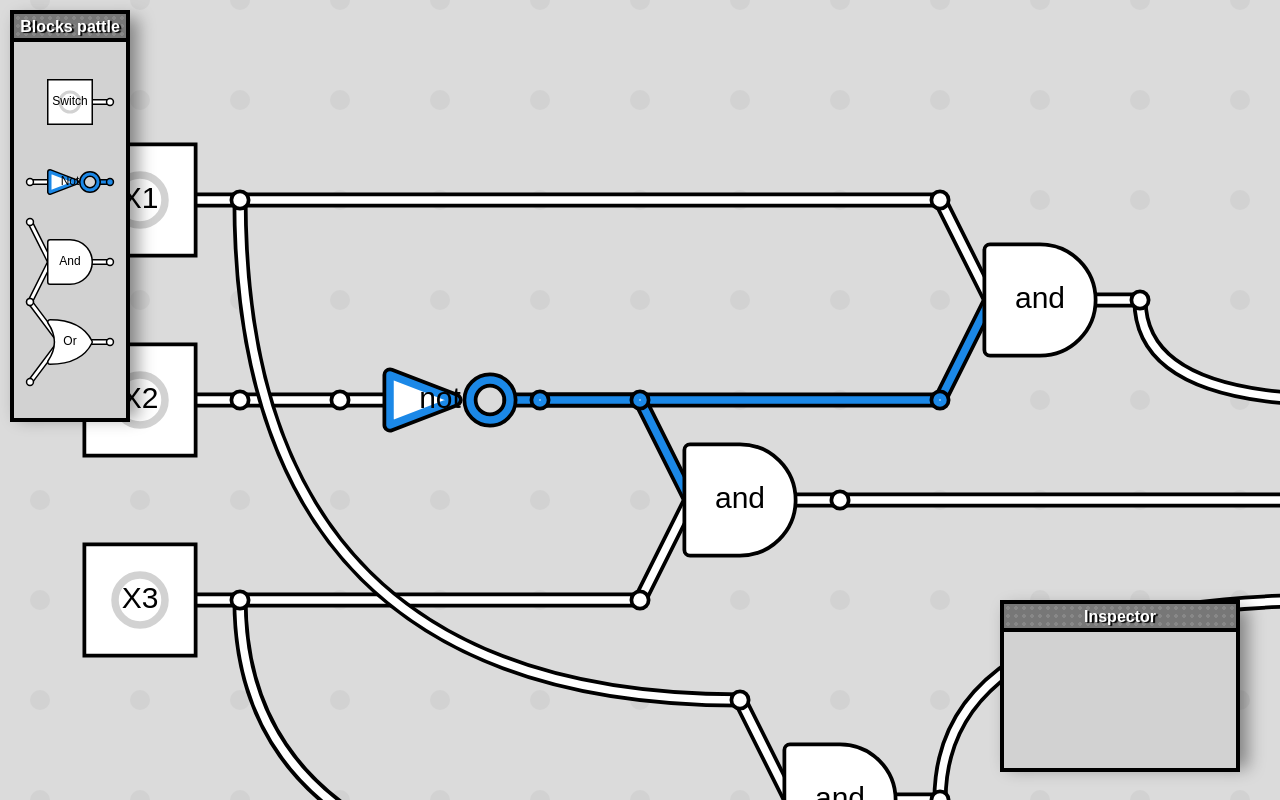
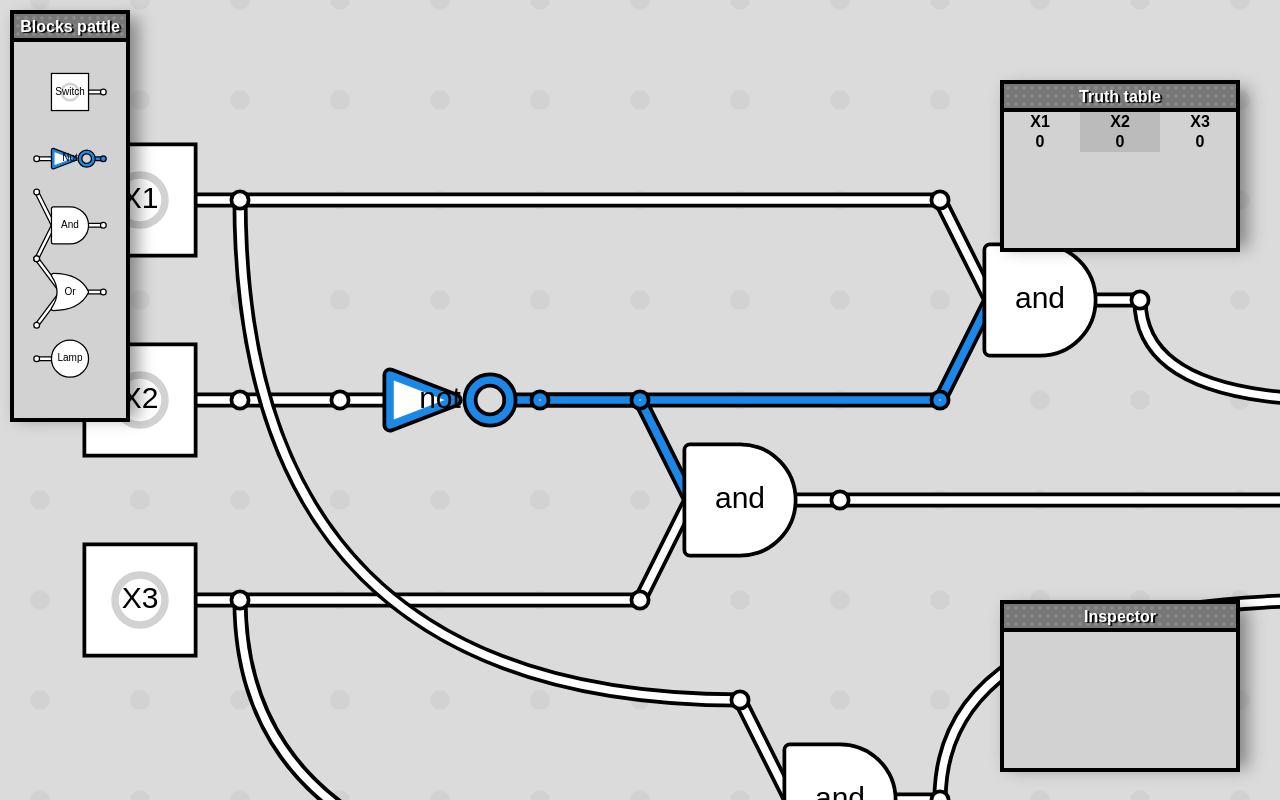
Before and after one commit to Agzam-Ar/boolsim, a React (Create React App) app: page / in a window 1280 px wide. Built offline with nearby package versions, Linux system fonts and the light colour scheme.

Commit message:
Added truth table frame

```diff
--- a/public/index.html
+++ b/public/index.html
@@ -24,7 +24,7 @@
       work correctly both with client-side routing and a non-root public URL.
       Learn how to configure a non-root public URL by running `npm run build`.
     -->
-    <title>React App</title>
+    <title></title>
   </head>
   <body>
     <noscript>You need to enable JavaScript to run this app.</noscript>
--- a/src/App.css
+++ b/src/App.css
@@ -65,3 +65,8 @@ input {
     outline: none;
     border: none;
 }
+
+select {
+    outline: none;
+    border: none;
+}
--- a/src/Themes.js
+++ b/src/Themes.js
@@ -43,6 +43,7 @@ const Themes = {
 
     	frameBorderColor: "#1C0062",
     	frameBackground: "#0A0023",
+    	frameBackgroundAccent: "#0A0023",
     	frameHeadSize: "20px",
 		frameResizeGap: "4px",
     	frameHeadColor: "#050010",
@@ -67,10 +68,11 @@ const Themes = {
     	funcColor: "#fff",
     	funcAccent: "#D2D2D2",
 
-    	selectColor: "#da00ff",
+    	selectColor: "#673AB7",
 
     	frameBorderColor: "#000",
     	frameBackground: "#D2D2D2",
+    	frameBackgroundAccent: "#BBB",
     	frameColor: "#000",
     	frameHeadSize: "20px",
 		frameResizeGap: "4px",
@@ -79,6 +81,9 @@ const Themes = {
 
     	inputBackground: "#eee",
     	inputBackgroundHover: "#FFF",
+
+    	tableResultBackground: "#92ccff",
+    	tableResultBackgroundAccent: "#69b9ff",
 
 		powerSize: .75,
 		glow: false,
--- a/src/Vars.js
+++ b/src/Vars.js
@@ -103,6 +103,26 @@ const decodeState = (code, props={index:0}) => {
 	return decoded;
 }
 
+const applyDecodedState = (code) => {
+	try {
+		let decoded = decodeState(code);
+		if(decoded != undefined) {
+			state = decoded;
+			nextId = 0;
+			for (let b of Object.values(state.blocks)) {
+				nextId = Math.max(nextId, b.id);
+			}
+			nextId++;
+			Vars.$renderScheme();
+			return decoded;
+		} else {
+			console.error("State not decoded");
+		}
+	} catch (e) {
+		console.log(e);
+	}
+	return undefined;
+}
 
 const addToHistory = () => {
 	historyIndex++;
@@ -133,12 +153,14 @@ let Vars = {
 		or: 		2,
 		not: 		3,
 		node:		4,
+		lamp:		5,
 	},
 	tilesize: 10,
 	nodesize: .3,
 	camera: {x:getLocalStorageItem('camera.x', 0), y:getLocalStorageItem('camera.y', 0), width: window.innerWidth, height: window.innerHeight, scale: getLocalStorageItem('camera.scale', 1/10)},
 	mouse: {draggBlock: undefined, draggStart: undefined},
 	selected: {},
+	getNextId: () => nextId,
 	createBlock: (props) => new Block(props),
 	createLink: (props) => new Wire(props),
 	getHistory: () => history,
@@ -203,6 +225,7 @@ class Frame {
 			if(k == 'x' || k == 'y' || k == 'w' || k == 'h' || k == 'minw' || k == 'minh') this.box[k] = props[k];
 			else this[k] = props[k];
 		}
+		this.render = () => {};
 	}
 
 	hasPoint(p) {
@@ -231,6 +254,14 @@ frames["blocks-inspector"] = new Frame({
 	minw:window.innerHeight*3/40, 	minh:window.innerHeight*3/40});
 
 
+frames["truth-table"] = new Frame({
+	x:getLocalStorageItem('frame.truth-table.x', window.innerWidth- window.innerHeight*7/20),
+	y:getLocalStorageItem('frame.truth-table.y', window.innerHeight*2/20),
+	w:getLocalStorageItem('frame.truth-table.w', window.innerHeight*3/10),
+	h:getLocalStorageItem('frame.truth-table.h', window.innerHeight*4/20),
+	minw:window.innerHeight*3/40, 	minh:window.innerHeight*3/40});
+
+
 window["Vars"] = Vars;
 
 class Block {
@@ -246,6 +277,7 @@ class Block {
 				$props.preset = undefined;
 				$props.x = pos.x/Vars.tilesize;
 				$props.y = pos.y/Vars.tilesize;
+				$props.name = "";
 				console.log($props);
 				return new Block($props);
 			}
@@ -268,6 +300,10 @@ class Block {
 		if(type == Vars.blockTypes.switch) {
 	    	this.outputs = 1;
 	    	this.inputs  = 0;
+		}
+		if(type == Vars.blockTypes.lamp) {
+	    	this.outputs = 0;
+	    	this.inputs  = 1;
 		}
 		if(type == Vars.blockTypes.or || type == Vars.blockTypes.and) {
 	    	this.outputs = 1;
@@ -305,6 +341,12 @@ class Block {
 		this.updatePorts();
 	}
 
+
+	setActive(active) {
+		this.active = active;
+		this.update();
+		Vars.frame("truth-table").render();
+	}
 
 	static decode(code, props) {
 		let block = {x:0,y:0};
@@ -349,6 +391,8 @@ class Block {
 	update() {
 		this.updatePorts();
 
+
+
 		for (let l of Object.values(this.listeners)) {
 			if(l != undefined) l();
 		}
@@ -389,6 +433,14 @@ class Block {
 		if(this.type == Vars.blockTypes.switch) {
 			for (var i = 0; i < this.oPorts.length; i++) {
 				this.oPorts[i].active = this.active;
+			}
+		}
+		if(this.type == Vars.blockTypes.lamp) {
+			this.active = false;
+			for (var i = 0; i < this.iPorts.length; i++) {
+				if(!this.iPorts[i].active) continue;
+				this.active = true;
+				break;
 			}
 		}
 		if(this.type == Vars.blockTypes.or) {
@@ -553,6 +605,10 @@ class Wire {
 			this.remove();
 			return;
 		}
+		if(from.oPorts[this.fromPort] == undefined) {
+			this.remove();
+			return;
+		}
 		to.iPorts[this.toPort].active = from.oPorts[this.fromPort].active;
 		to.update();
 	}
@@ -604,20 +660,21 @@ window.addEventListener('keydown', e => {
 		}
 		if(e.code == 'KeyO') {
 			try {
-				let decoded = decodeState(window.location.hash.substring(1));
-				console.log("Decoded state", decoded);
-				if(decoded != undefined) {
-					state = decoded;
-					nextId = 0;
-					for (let b of Object.values(state.blocks)) {
-						nextId = Math.max(nextId, b.id);
-					}
-					nextId++;
-					Vars.$renderScheme();
-					console.log("Successfully opened!");
-				} else {
-					console.error("State not decoded");
-				}
+				applyDecodedState(window.location.hash.substring(1));
+				// let decoded = decodeState(window.location.hash.substring(1));
+				// console.log("Decoded state", decoded);
+				// if(decoded != undefined) {
+				// 	state = decoded;
+				// 	nextId = 0;
+				// 	for (let b of Object.values(state.blocks)) {
+				// 		nextId = Math.max(nextId, b.id);
+				// 	}
+				// 	nextId++;
+				// 	Vars.$renderScheme();
+				// 	console.log("Successfully opened!");
+				// } else {
+				// 	console.error("State not decoded");
+				// }
 			} catch (e) {
 				console.log(e);
 			}
@@ -820,6 +877,8 @@ new Block({preset: true, type: Vars.blockTypes.switch, 	 name: "Switch", angle:
 new Block({preset: true, type: Vars.blockTypes.not, 	 name: "Not", angle: 0});
 new Block({preset: true, type: Vars.blockTypes.and, 	 name: "And", angle: 0});
 new Block({preset: true, type: Vars.blockTypes.or, 	 	 name: "Or", angle: 0});
+new Block({preset: true, type: Vars.blockTypes.lamp, 	 name: "Lamp", angle: 0});
+
 // new Block({preset: true, hidden: true, type: Vars.blockTypes.node, 	 name: "Node", angle: 0});
 wirePreset = new Wire({preset: true});
 
@@ -830,8 +889,9 @@ let needExample = true;
 if(window.location.hash.length > 1) {
 	needExample = false;
 	try {
-		let decoded = decodeState(window.location.hash.substring(1));
-		console.log("Decoded state", decoded);
+
+		let decoded = applyDecodedState(window.location.hash.substring(1));//decodeState(window.location.hash.substring(1));
+		// console.log("Decoded state", decoded);
 		if(decoded == undefined) {
 			needExample = true;
 		} else {
--- a/src/sim/Editor.css
+++ b/src/sim/Editor.css
@@ -69,7 +69,7 @@ svg.block-pattle:hover {
 	padding: .1em .1em;
 }
 
-.inspector-box > input {
+.inspector-box > input, .inspector-box > select {
 	color: var(--frame-color);
 	background: var(--input-background);
 	padding: .25em 1em calc(.25em + 1px)  1em;
@@ -77,16 +77,54 @@ svg.block-pattle:hover {
 	box-shadow: 0 -1px 0 -1px var(--select-color) inset;
 }
 
+.inspector-box > select {
+	border-right: .5em var(--input-background) solid;
+}
+
 .inspector-box > input:hover {
 	background: var(--input-background-hover);
+}
+.inspector-box > select:hover {
+	background: var(--input-background-hover);
+	border-right: .5em var(--input-background) solid;
 }
 .inspector-box > input:focus {
 	box-shadow: 0 -1px 0 1px var(--select-color) inset;
 }
 
+.truth-table-box {
+	display: flex;
+    justify-content: space-evenly;
+    align-items: stretch;
+    flex-direction: column;
+}
+
+.truth-table-box > table {
+	border-spacing: 0;
+}
+
+.truth-table-head {
+
+}
+.truth-table-body {
+
+}
+
+.truth-table-head:nth-child(even), .truth-table-body:nth-child(even) {
+	background: var(--frame-background-accent);
+}
+
+.truth-table-head.o, .truth-table-body.o {
+	background: var(--table-result-background);
+}
+.truth-table-head.o:nth-child(even), .truth-table-body.o:nth-child(even) {
+	background: var(--table-result-background-accent);
+}
+
 .mix-blend-plus-lighter {
 	mix-blend-mode: plus-lighter;
 }
+
 
 circle {
 /*	transition: .5s ease-in-out;*/
--- a/src/sim/Editor.js
+++ b/src/sim/Editor.js
@@ -99,7 +99,7 @@ function Editor() {
 				}
 				let frame = Vars.frame("blocks-pattle");
 				let w = 30;
-				let h = 100;
+				let h = 120;
 				let raito = `${frame.box.w} / ${frame.box.h}`;
 				return <div className="block-pattle-box" style={{aspectRatio: raito}}>
 					<svg className="block-pattle" style={{aspectRatio: raito}} viewBox={`${w/-2} ${w/-2} ${w} ${h}`} xmlns="http://www.w3.org/2000/svg" id="main-svg" fill="#7a7a7a">
@@ -184,6 +184,93 @@ function Editor() {
 							{/*<label htmlFor="">Input ports</label><input type="number"/>*/}
 						</div>;
 			}}/>
+
+
+			<FloatFrame frame={Vars.frame("truth-table")} title="Truth table" content={() => {
+				let frame = Vars.frame("truth-table");
+				if(frame["truth-table"] == undefined) frame["truth-table"] = {};
+				let truthtable = frame["truth-table"];
+				let head = [];
+				let inputs = [];
+				let outputs = [];
+				let idsPull = [];
+				for (let block of Object.values(Vars.getBlocks())) {
+					if(block == undefined) continue;
+					if(block.name == "") continue;
+					if(block.type == Vars.blockTypes.switch) {
+						inputs.push(block);
+						head.push({
+							name: block.name,
+							type: "i",
+						});
+						idsPull.push("" + block.id);
+					}
+				}
+				for (let block of Object.values(Vars.getBlocks())) {
+					if(block == undefined) continue;
+					if(block.name == "") continue;
+					if(block.type == Vars.blockTypes.lamp) {
+						outputs.push(block);
+						head.push({
+							name: block.name,
+							type: "o",
+						});
+						idsPull.push("" + block.id);
+					}
+				}
+
+				let currentTableKey = "";
+				let currentRow = {};
+				for (let b of inputs) {
+					currentTableKey += "_" + b.id + "-" + (b.active?'0':'1');
+					currentRow[b.id] = b.active;
+				}
+				currentTableKey += "_o";
+				for (let b of outputs) {
+					currentTableKey += "_" + b.id + "-" + (b.active?'0':'1');
+					currentRow[b.id] = b.active;
+				}
+				truthtable[currentTableKey] = currentRow;
+
+				let rows = [];
+				for (let rawRowKey of Object.keys(truthtable)) {
+					let rawRow = truthtable[rawRowKey];
+					let valid = true;
+					let same = 0;
+					for (let colRawKey of Object.keys(rawRow)) {
+						if(idsPull.includes(colRawKey)) {
+							same++;
+							continue;
+						}
+						valid = false;
+						break;
+					}
+					if(rawRowKey == currentTableKey) {
+						let cols = [];
+						for (let b of inputs) cols.push(<th className="truth-table-body i" key={b.id}>{rawRow[b.id] ? "1" : "0"}</th>);
+						for (let b of outputs) cols.push(<th className="truth-table-body o" key={b.id}>{rawRow[b.id] ? "1" : "0"}</th>);
+						rows.push(<tr key={rawRowKey}>{cols}</tr>);
+					}
+					else if((valid && same == idsPull.length) || rawRowKey == currentTableKey) {
+						let cols = [];
+						for (let b of inputs) cols.push(<td className="truth-table-body i" key={b.id}>{rawRow[b.id] ? "1" : "0"}</td>);
+						for (let b of outputs) cols.push(<td className="truth-table-body o" key={b.id}>{rawRow[b.id] ? "1" : "0"}</td>);
+						rows.push(<tr key={rawRowKey}>{cols}</tr>);
+					}
+				}
+				return <div className="truth-table-box">
+							<table>
+								<thead>
+								<tr>
+									{head.map((e,id) => <th className={"truth-table-head "+e.type} key={id}>{e.name}</th>)}
+								</tr>
+								</thead>
+								<tbody>
+									{rows}
+								</tbody>
+							</table>
+					   </div>;
+			}}/>
 		</div>
 
 		<svg style={{aspectRatio: `${Vars.camera.width}/${Vars.camera.height}`}} viewBox={`${viewBoxX} ${viewBoxY} ${Vars.camera.width*Vars.camera.scale} ${Vars.camera.height*Vars.camera.scale}`} xmlns="http://www.w3.org/2000/svg" id="main-svg" className="editor-box-overlay" fill="#7a7a7a">
--- a/src/ui/FloatFrame.js
+++ b/src/ui/FloatFrame.js
@@ -1,11 +1,18 @@
 
 import Vars from '../Vars';
 import './FloatFrame.css';
+import {useState, useRef} from 'react'
 
 function FloatFrame(props) {
+ 	const [repaints, setRepaints] = useState(0);
+
 	let content = props.content == undefined ? () => [] : props.content;
 
 	let frame = props.frame;
+
+	frame.render = () => {
+		setRepaints(() => repaints+1);
+	};
 
 	let box = frame.box;
 
```
Also changed, not shown: src/sim/Block.js (+7 -2 lines).
